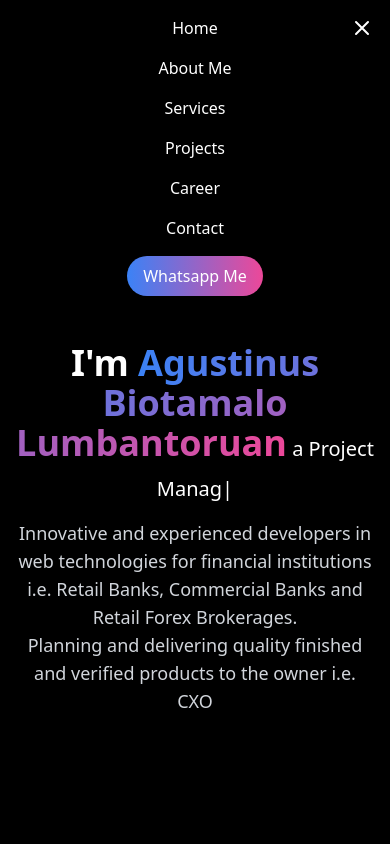
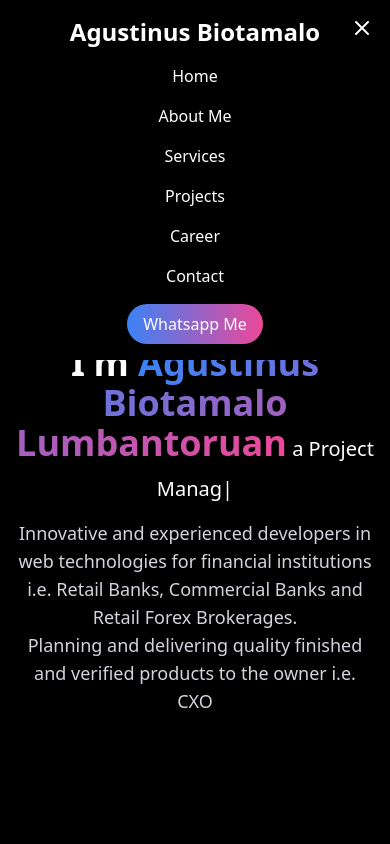
Before and after one commit to cryptorichyrich/aboutme, a React (Vite) app: page / in a window 390 px wide. Both pictures are taken after a click on the button 354 px from the left and 29 px from the top of the page. Shown: the top 844 px of the page. Built offline with nearby package versions, Linux system fonts and the light colour scheme.

Commit message:
Update Navbar.jsx

```diff
--- a/src/components/Navbar.jsx
+++ b/src/components/Navbar.jsx
@@ -32,6 +32,7 @@ const Navbar = () => {
 
         {/* Menu items */}
         <div className={`flex-col items-center md:flex-row md:flex md:items-center md:space-x-6 space-y-4 md:space-y-0 ${isOpen ? 'flex' : 'hidden'} md:block w-full`}>
+          {isOpen && (<div className="md:hidden text-2xl font-bold"><a href="/">Agustinus Biotamalo</a></div>)}
           <a href="#home" className="hover:text-gray-400 text-center w-full" onClick={() => setIsOpen(false)}>Home</a>
           <a href="#aboutMe" className="hover:text-gray-400 text-center w-full" onClick={() => setIsOpen(false)}>About Me</a>
           <a href="#services" className="hover:text-gray-400 text-center w-full" onClick={() => setIsOpen(false)}>Services</a>
```
